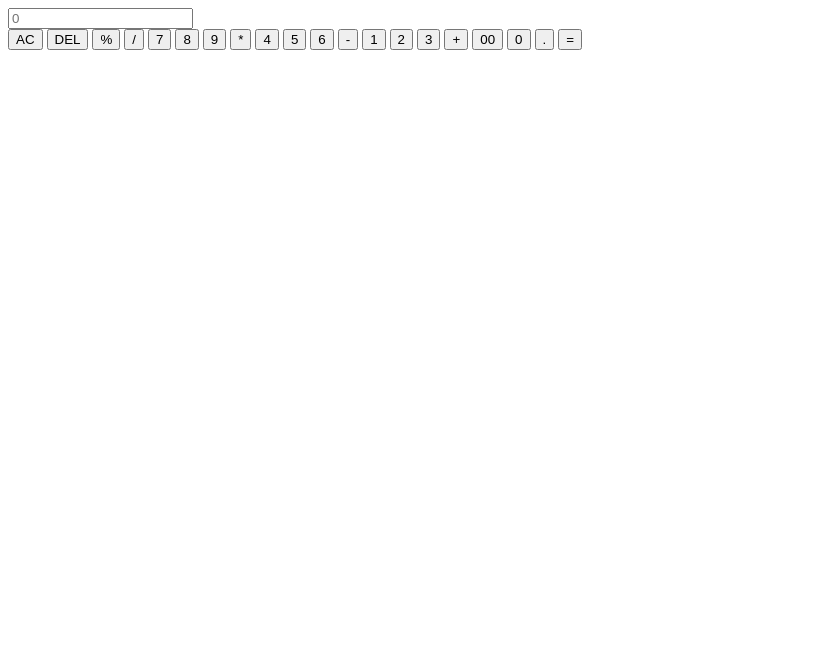
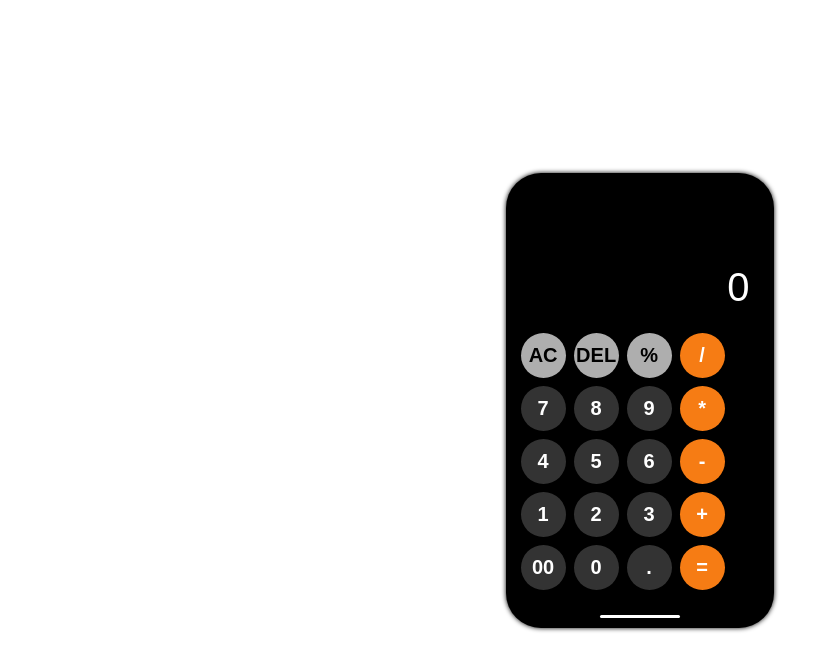
Before and after one commit to KiranMuchetty/Web_Projects, a plain HTML site: page Calculator/index.html in a window 1280 px wide. Shown: the whole page, without its empty margins (0-833 px from the left). Drawn offline with Linux system fonts and the light colour scheme.

Commit message:
Update index.html

```diff
--- a/Calculator/index.html
+++ b/Calculator/index.html
@@ -4,7 +4,7 @@
     <meta charset="UTF-8">
     <meta name="viewport" content="width=device-width, initial-scale=1.0">
     <title>Document</title>
-    <link rel="stylesheet" href="calc.css">
+    <link rel="stylesheet" href="style.css">
 </head>
 <body>
     <div class="container">
```
